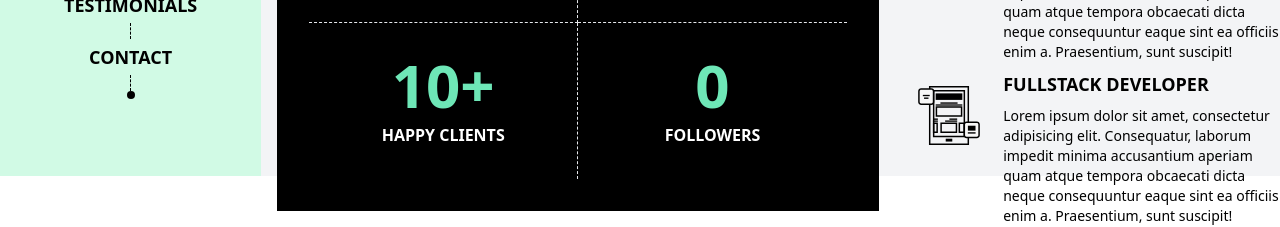
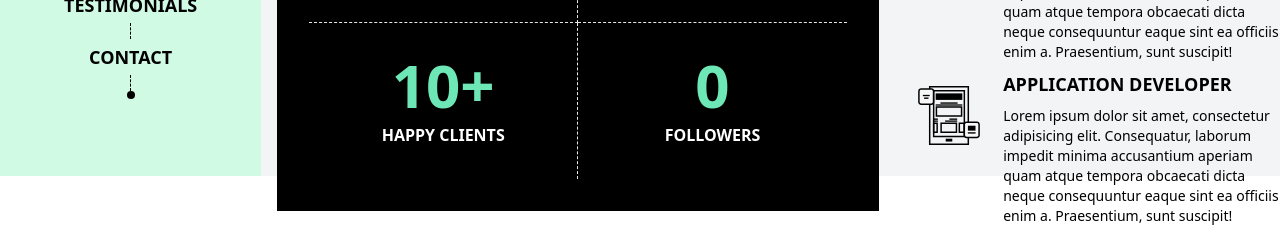
Before and after one commit to akasmirhan4/personal-portfolio, a Next.js app: page / in a window 1280 px wide. Shown: the part 1424-1651 px from the top of the page. Built offline with nearby package versions, Linux system fonts and the light colour scheme.

Commit message:
fixed to application

```diff
--- a/src/pages/index.tsx
+++ b/src/pages/index.tsx
@@ -152,7 +152,7 @@ const Home: NextPage = () => {
 										</div>
 									</div>
 									<div className="flex flex-col md:col-span-3">
-										<h6 className="uppercase font-extrabold text-lg mb-2">Fullstack developer</h6>
+										<h6 className="uppercase font-extrabold text-lg mb-2">Application developer</h6>
 										<p className="text-sm">
 											Lorem ipsum dolor sit amet, consectetur adipisicing elit. Consequatur, laborum impedit minima accusantium aperiam quam atque tempora
 											obcaecati dicta neque consequuntur eaque sint ea officiis enim a. Praesentium, sunt suscipit!
```
